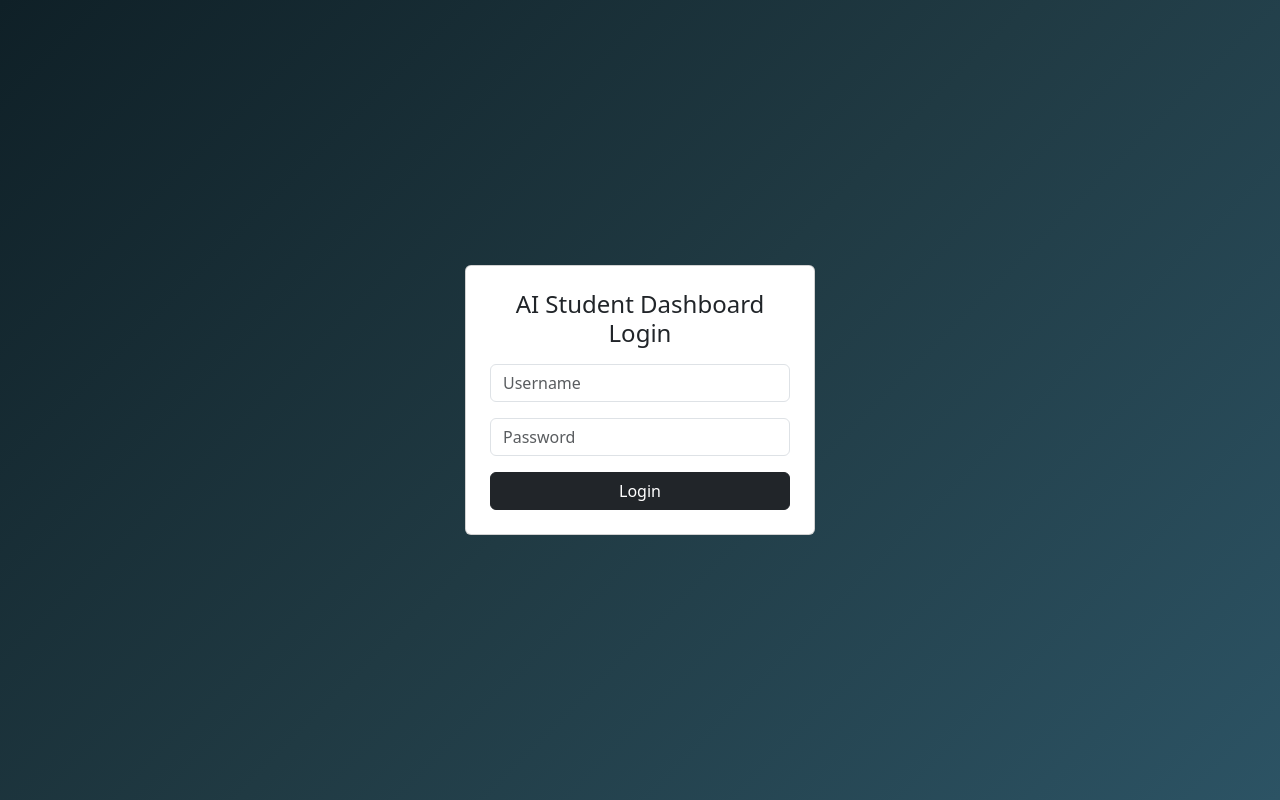
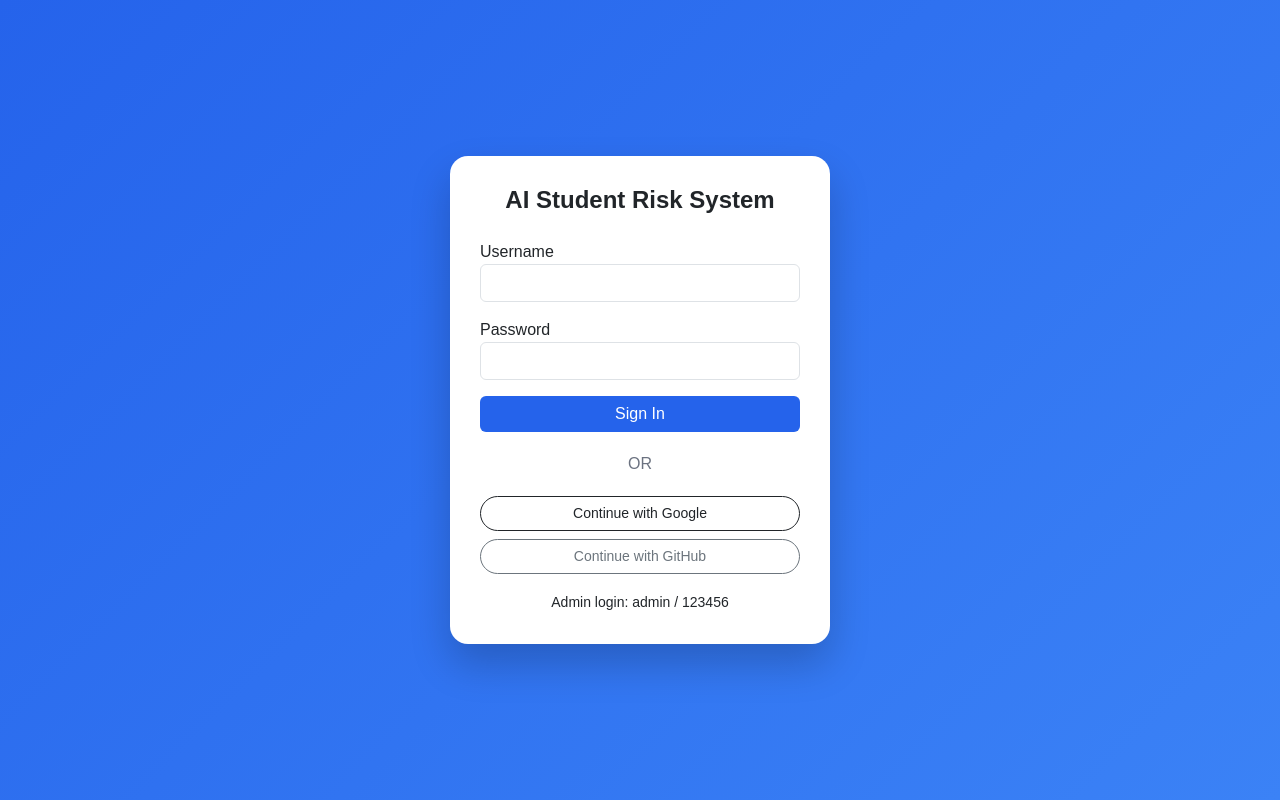
Before and after one commit to Nikki31Chaudhary/Prediciting-Student-Performance, a Flask app: page / in a window 1280 px wide. Run offline with Flask 3, Linux system fonts and the light colour scheme; parts of the project's set-up code (start-up, migrations or seed data) failed here and were passed over.

Commit message:
Implement modern login interface with BootStrap styling and social auth placeholders

```diff
--- a/templates/login.html
+++ b/templates/login.html
@@ -1,18 +1,88 @@
 <!DOCTYPE html>
 <html>
 <head>
-    <title>Login - AI Dashboard</title>
+    <title>Login | AI Student Risk System</title>
     <link href="https://cdn.jsdelivr.net/npm/bootstrap@5.3.2/dist/css/bootstrap.min.css" rel="stylesheet">
+
+    <style>
+        body {
+            height:100vh;
+            display:flex;
+            justify-content:center;
+            align-items:center;
+            background: linear-gradient(135deg,#2563eb,#3b82f6);
+            font-family: Arial, sans-serif;
+        }
+
+        .login-card {
+            width:380px;
+            padding:30px;
+            border-radius:18px;
+            background:white;
+            box-shadow:0 20px 40px rgba(0,0,0,0.2);
+        }
+
+        .login-title {
+            text-align:center;
+            margin-bottom:25px;
+            font-weight:600;
+        }
+
+        .btn-primary {
+            background:#2563eb;
+            border:none;
+        }
+
+        .btn-primary:hover {
+            background:#1d4ed8;
+        }
+
+        .divider {
+            text-align:center;
+            margin:20px 0;
+            color:#6b7280;
+        }
+
+        .social-btn {
+            border-radius:25px;
+            font-size:14px;
+        }
+    </style>
 </head>
-<body style="background: linear-gradient(135deg,#0f2027,#203a43,#2c5364); height:100vh; display:flex; justify-content:center; align-items:center;">
 
-<div class="card p-4" style="width:350px;">
-    <h4 class="text-center mb-3">AI Student Dashboard Login</h4>
+<body>
+
+<div class="login-card">
+    <h4 class="login-title">AI Student Risk System</h4>
+
     <form method="POST">
-        <input class="form-control mb-3" name="username" placeholder="Username" required>
-        <input type="password" class="form-control mb-3" name="password" placeholder="Password" required>
-        <button class="btn btn-dark w-100">Login</button>
+        <div class="mb-3">
+            <label>Username</label>
+            <input type="text" name="username" class="form-control" required>
+        </div>
+
+        <div class="mb-3">
+            <label>Password</label>
+            <input type="password" name="password" class="form-control" required>
+        </div>
+
+        <button type="submit" class="btn btn-primary w-100">Sign In</button>
     </form>
+
+    <div class="divider">OR</div>
+
+    <!-- UI only for now -->
+    <button class="btn btn-outline-dark w-100 social-btn mb-2">
+        Continue with Google
+    </button>
+
+    <button class="btn btn-outline-secondary w-100 social-btn">
+        Continue with GitHub
+    </button>
+
+    <div class="text-center mt-3">
+        <small>Admin login: admin / 123456</small>
+    </div>
 </div>
 
 </body>
```
